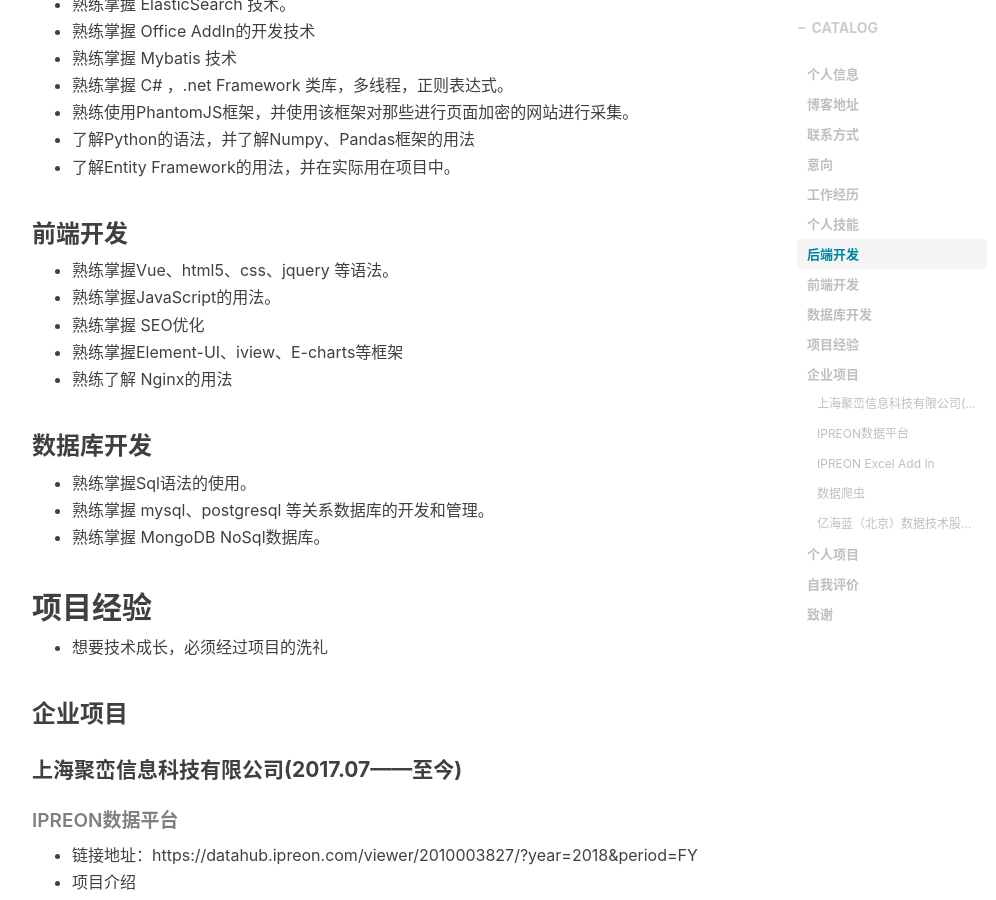
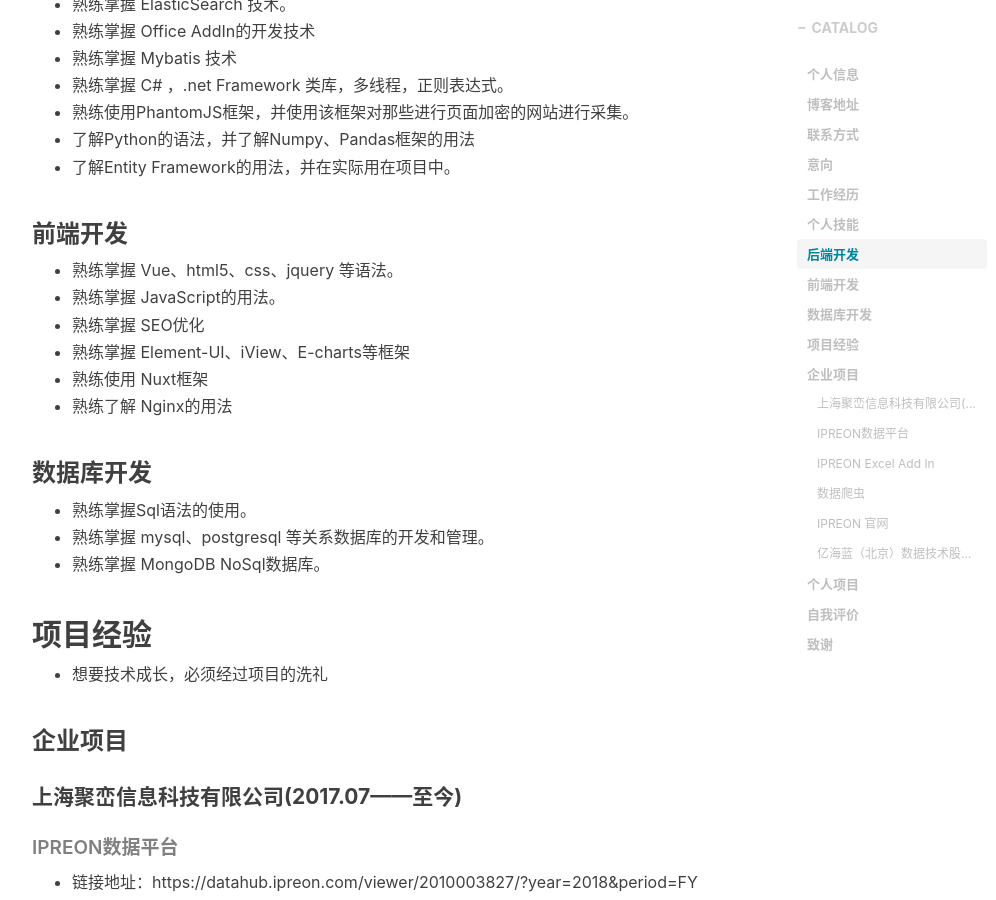
Before and after one commit to AlvinNiu/AlvinNiu.github.io, a Jekyll site: the page built from _posts/2019-09-18-resume.md, in a window 1280 px wide and 900 px high, scrolled down 1870 px. Shown: the whole window, without its empty margins (233-1229 px from the left). Built offline with Jekyll 4.4.1, drawn with Linux system fonts in a browser that asks for light colours; nearby versions of some CDN libraries; comment, search, counter and statistics services are not loaded; some of the changed text lies outside the part shown.

Commit message:
更新简历

```diff
--- a/_posts/2019-09-18-resume.md
+++ b/_posts/2019-09-18-resume.md
@@ -70,10 +70,11 @@ tags:
 
 ### 前端开发
 
-* 熟练掌握Vue、html5、css、jquery 等语法。
-* 熟练掌握JavaScript的用法。
+* 熟练掌握 Vue、html5、css、jquery 等语法。
+* 熟练掌握 JavaScript的用法。
 * 熟练掌握 SEO优化
-* 熟练掌握Element-UI、iview、E-charts等框架
+* 熟练掌握 Element-UI、iView、E-charts等框架
+* 熟练使用 Nuxt框架
 * 熟练了解 Nginx的用法
 
 ### 数据库开发
@@ -121,7 +122,7 @@ tags:
     - Office AddIn
     - Share AddIn
     - Vue
-    - iview
+    - iView
     - Echarts
 - 负责内容
 > 这个项目分了两块，1.自定义公式，2.页面开发。自定义公式使用Share AddIn 技术开发，页面使用Vue 、Echarts、Office AddIn等框架开发，由于用到的技术比较新，国内几乎没有资料，所以都是看官方文档，一点点探索开发出来的
@@ -136,6 +137,17 @@ tags:
     - xxl-job
 - 负责内容
 > 开发代理池服务、开发爬虫框架，该爬虫框架集成了WebMegic与MongoDB Template，将采集到的数据解析后直接存储至MongoDB。通过定时任务，采集需要的数据
+
+##### IPREON 官网
+- 项目地址：https://www.ipreon.com/
+- 项目介绍
+> 该项目的功能有两个，1.展示我们公司是做什么的，2.作为SEO的入口
+- 使用技术
+    - Vue
+    - Nuxt
+    - Element
+- 负责内容
+> 独立负责，从页面搭建，到最终完成，完全由自己开发
 
 #### 亿海蓝（北京）数据技术股份公司(2015.10——2017.07)
 
```
